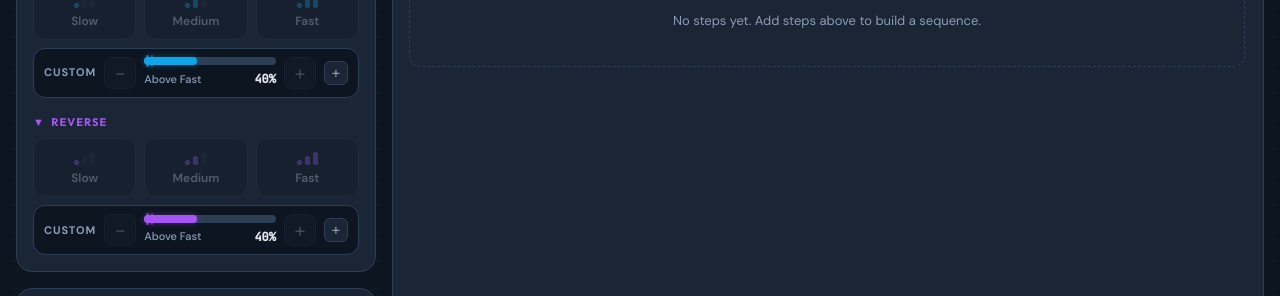
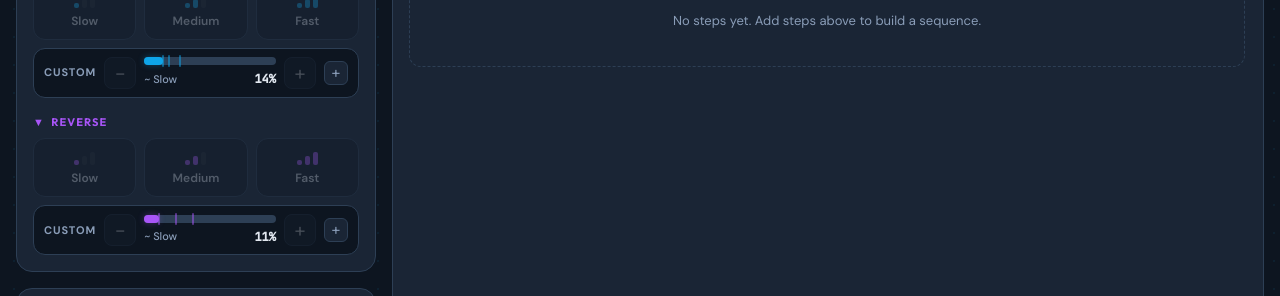
Before and after one commit to smayan-sangoju/F1-Cart-Code, a React (Vite) app: page / in a window 1280 px wide. Shown: the part 229-525 px from the top of the page. Built offline with nearby package versions, Linux system fonts and the light colour scheme.

Commit message:
fix: rewrite custom speed bar — correct fwd/rev ranges, labels, and pct functions

```diff
--- a/src/components/MotionControls.jsx
+++ b/src/components/MotionControls.jsx
@@ -6,29 +6,43 @@ const SPEEDS = [
   { label: 'Fast',   level: 3 },
 ]
 
-const CUSTOM_MIN  = 93
-const CUSTOM_MAX  = 155
-const CUSTOM_STEP = 3
+// Forward: above neutral, higher = faster
+const FWD_MIN  = 93
+const FWD_MAX  = 130
+const FWD_STEP = 2
+const FWD_PRESETS = [98, 100, 103]   // Slow / Med / Fast
 
-// Preset servo values for label hints
-const PRESET_SLOW = 94
-const PRESET_MED  = 95
-const PRESET_FAST = 97
+// Reverse: below neutral, lower = faster
+const REV_MIN  = 50
+const REV_MAX  = 88
+const REV_STEP = 2
+const REV_PRESETS = [84, 79, 74]     // Slow / Med / Fast
 
-function speedLabel(val) {
-  const pct = speedPct(val)
-  if (pct < 1)  return 'Below Slow'
-  if (pct < 3)  return '~ Slow'
-  if (pct < 5)  return '~ Medium'
-  if (pct < 7)  return '~ Fast'
+function fwdPct(val) {
+  return Math.round(((val - FWD_MIN) / (FWD_MAX - FWD_MIN)) * 100)
+}
+
+// Reverse bar is inverted: lower val = more throttle = fuller bar
+function revPct(val) {
+  return Math.round(((REV_MAX - val) / (REV_MAX - REV_MIN)) * 100)
+}
+
+function fwdLabel(val) {
+  if (val < FWD_PRESETS[0]) return 'Below Slow'
+  if (val < FWD_PRESETS[1]) return '~ Slow'
+  if (val < FWD_PRESETS[2]) return '~ Medium'
+  if (val === FWD_PRESETS[2]) return '~ Fast'
   return 'Above Fast'
 }
 
-function speedPct(val) {
-  return Math.round(((val - CUSTOM_MIN) / (CUSTOM_MAX - CUSTOM_MIN)) * 100)
+function revLabel(val) {
+  if (val > REV_PRESETS[0]) return 'Below Slow'
+  if (val > REV_PRESETS[1]) return '~ Slow'
+  if (val > REV_PRESETS[2]) return '~ Medium'
+  if (val === REV_PRESETS[2]) return '~ Fast'
+  return 'Above Fast'
 }
 
-/** Signal-bar style speed meter — fills proportionally to level (1-3) */
 function SpeedBars({ level }) {
   return (
     <div className="speed-bars">
@@ -42,23 +56,13 @@ function SpeedBars({ level }) {
   )
 }
 
-/** +/− stepper that sends immediately on each click — no stale-closure issues */
-function CustomStepper({ value, onChange, onFire, variant, disabled }) {
-  const pct = speedPct(value)
-  const label = speedLabel(value)
-
-  const adjust = (delta) => {
-    const next = Math.max(CUSTOM_MIN, Math.min(CUSTOM_MAX, value + delta))
-    onChange(next)
-    onFire(next)
-  }
-
+function CustomStepper({ value, pct, label, tickPcts, onDec, onInc, variant, disabled }) {
   return (
     <div className={`custom-stepper custom-stepper-${variant}`}>
       <button
         className="stepper-btn stepper-dec"
-        onClick={() => adjust(-CUSTOM_STEP)}
-        disabled={disabled || value <= CUSTOM_MIN}
+        onClick={onDec}
+        disabled={disabled}
         aria-label="Decrease speed"
       >
         −
@@ -70,12 +74,11 @@ function CustomStepper({ value, onChange, onFire, variant, disabled }) {
             className={`stepper-bar-fill fill-${variant}`}
             style={{ width: `${pct}%` }}
           />
-          {/* Preset tick marks */}
-          {[PRESET_SLOW, PRESET_MED, PRESET_FAST].map(v => (
+          {tickPcts.map((tp, i) => (
             <div
-              key={v}
+              key={i}
               className={`stepper-tick tick-${variant}`}
-              style={{ left: `${speedPct(v)}%` }}
+              style={{ left: `${tp}%` }}
             />
           ))}
         </div>
@@ -87,8 +90,8 @@ function CustomStepper({ value, onChange, onFire, variant, disabled }) {
 
       <button
         className="stepper-btn stepper-inc"
-        onClick={() => adjust(CUSTOM_STEP)}
-        disabled={disabled || value >= CUSTOM_MAX}
+        onClick={onInc}
+        disabled={disabled}
         aria-label="Increase speed"
       >
         +
@@ -97,16 +100,13 @@ function CustomStepper({ value, onChange, onFire, variant, disabled }) {
   )
 }
 
-/** Inline save-profile form */
 function SaveProfileForm({ servoVal, onSave, onCancel }) {
   const [name, setName] = useState('')
-
   const commit = () => {
     if (!name.trim()) return
     onSave(name, servoVal)
     setName('')
   }
-
   return (
     <div className="save-profile-form">
       <input
@@ -121,9 +121,7 @@ function SaveProfileForm({ servoVal, onSave, onCancel }) {
         autoFocus
         maxLength={20}
       />
-      <button className="btn-profile-confirm" onClick={commit} disabled={!name.trim()}>
-        Save
-      </button>
+      <button className="btn-profile-confirm" onClick={commit} disabled={!name.trim()}>Save</button>
       <button className="btn-profile-cancel" onClick={onCancel}>✕</button>
     </div>
   )
@@ -133,23 +131,15 @@ export default function MotionControls({ serial, speedProfiles }) {
   const { connected, sendCommand } = serial
   const { profiles, addProfile, removeProfile } = speedProfiles
 
-  const [activeCmd, setActiveCmd] = useState(null)
-  const [customFwd, setCustomFwd] = useState(118)
-  const [customRev, setCustomRev] = useState(118)
-  const [savingFwd, setSavingFwd] = useState(false)
-  const [savingRev, setSavingRev] = useState(false)
+  const [activeCmd,  setActiveCmd]  = useState(null)
+  const [customFwd,  setCustomFwd]  = useState(FWD_PRESETS[0])
+  const [customRev,  setCustomRev]  = useState(REV_PRESETS[0])
+  const [savingFwd,  setSavingFwd]  = useState(false)
+  const [savingRev,  setSavingRev]  = useState(false)
 
-  const fire = (cmd) => {
-    sendCommand(cmd)
-    setActiveCmd(cmd)
-  }
+  const fire = (cmd) => { sendCommand(cmd); setActiveCmd(cmd) }
+  const stop = ()    => { sendCommand('STOP'); setActiveCmd('STOP') }
 
-  const stop = () => {
-    sendCommand('STOP')
-    setActiveCmd('STOP')
-  }
-
-  // Accept value directly — avoids stale React state closure
   const fireCustomFwd = (val) => {
     if (!connected) return
     sendCommand(`FWD CUSTOM ${val}`)
@@ -158,14 +148,24 @@ export default function MotionControls({ serial, speedProfiles }) {
 
   const fireCustomRev = (val) => {
     if (!connected) return
-    const revVal = 180 - val
-    sendCommand(`REV CUSTOM ${revVal}`)
+    sendCommand(`REV CUSTOM ${val}`)
     setActiveCmd('REV CUSTOM')
+  }
+
+  const adjFwd = (delta) => {
+    const next = Math.max(FWD_MIN, Math.min(FWD_MAX, customFwd + delta))
+    setCustomFwd(next)
+    fireCustomFwd(next)
+  }
+
+  const adjRev = (delta) => {
+    const next = Math.max(REV_MIN, Math.min(REV_MAX, customRev + delta))
+    setCustomRev(next)
+    fireCustomRev(next)
   }
 
   return (
     <div className="card motion-controls">
-      {/* ── Emergency stop ── */}
       <button
         className={`btn-estop${activeCmd === 'STOP' ? ' active' : ''}`}
         onClick={stop}
@@ -183,7 +183,6 @@ export default function MotionControls({ serial, speedProfiles }) {
             return (
               <button
                 key={level}
-                data-level={level}
                 className={`btn-speed btn-fwd${activeCmd === cmd ? ' active' : ''}`}
                 onClick={() => fire(cmd)}
                 disabled={!connected}
@@ -199,8 +198,11 @@ export default function MotionControls({ serial, speedProfiles }) {
           <span className="custom-speed-label">Custom</span>
           <CustomStepper
             value={customFwd}
-            onChange={setCustomFwd}
-            onFire={fireCustomFwd}
+            pct={fwdPct(customFwd)}
+            label={fwdLabel(customFwd)}
+            tickPcts={FWD_PRESETS.map(fwdPct)}
+            onDec={() => adjFwd(-FWD_STEP)}
+            onInc={() => adjFwd(+FWD_STEP)}
             variant="fwd"
             disabled={!connected}
           />
@@ -208,9 +210,7 @@ export default function MotionControls({ serial, speedProfiles }) {
             className="btn-save-profile"
             title="Save as speed profile"
             onClick={() => { setSavingFwd(true); setSavingRev(false) }}
-          >
-            +
-          </button>
+          >+</button>
         </div>
 
         {savingFwd && (
@@ -231,7 +231,6 @@ export default function MotionControls({ serial, speedProfiles }) {
             return (
               <button
                 key={level}
-                data-level={level}
                 className={`btn-speed btn-rev${activeCmd === cmd ? ' active' : ''}`}
                 onClick={() => fire(cmd)}
                 disabled={!connected}
@@ -247,8 +246,11 @@ export default function MotionControls({ serial, speedProfiles }) {
           <span className="custom-speed-label">Custom</span>
           <CustomStepper
             value={customRev}
-            onChange={setCustomRev}
-            onFire={fireCustomRev}
+            pct={revPct(customRev)}
+            label={revLabel(customRev)}
+            tickPcts={REV_PRESETS.map(revPct)}
+            onDec={() => adjRev(+REV_STEP)}
+            onInc={() => adjRev(-REV_STEP)}
             variant="rev"
             disabled={!connected}
           />
@@ -256,9 +258,7 @@ export default function MotionControls({ serial, speedProfiles }) {
             className="btn-save-profile"
             title="Save as speed profile"
             onClick={() => { setSavingRev(true); setSavingFwd(false) }}
-          >
-            +
-          </button>
+          >+</button>
         </div>
 
         {savingRev && (
@@ -278,14 +278,12 @@ export default function MotionControls({ serial, speedProfiles }) {
             {profiles.map(p => (
               <div key={p.id} className="profile-chip">
                 <span className="profile-chip-name">{p.name}</span>
-                <span className="profile-chip-speed">{speedPct(p.servoVal)}%</span>
+                <span className="profile-chip-speed">{fwdPct(p.servoVal)}%</span>
                 <button
                   className="profile-chip-remove"
                   onClick={() => removeProfile(p.id)}
                   title="Delete profile"
-                >
-                  ✕
-                </button>
+                >✕</button>
               </div>
             ))}
           </div>
```
Also changed, not shown: 1 other file (tests, documents, lock files or other folders).
